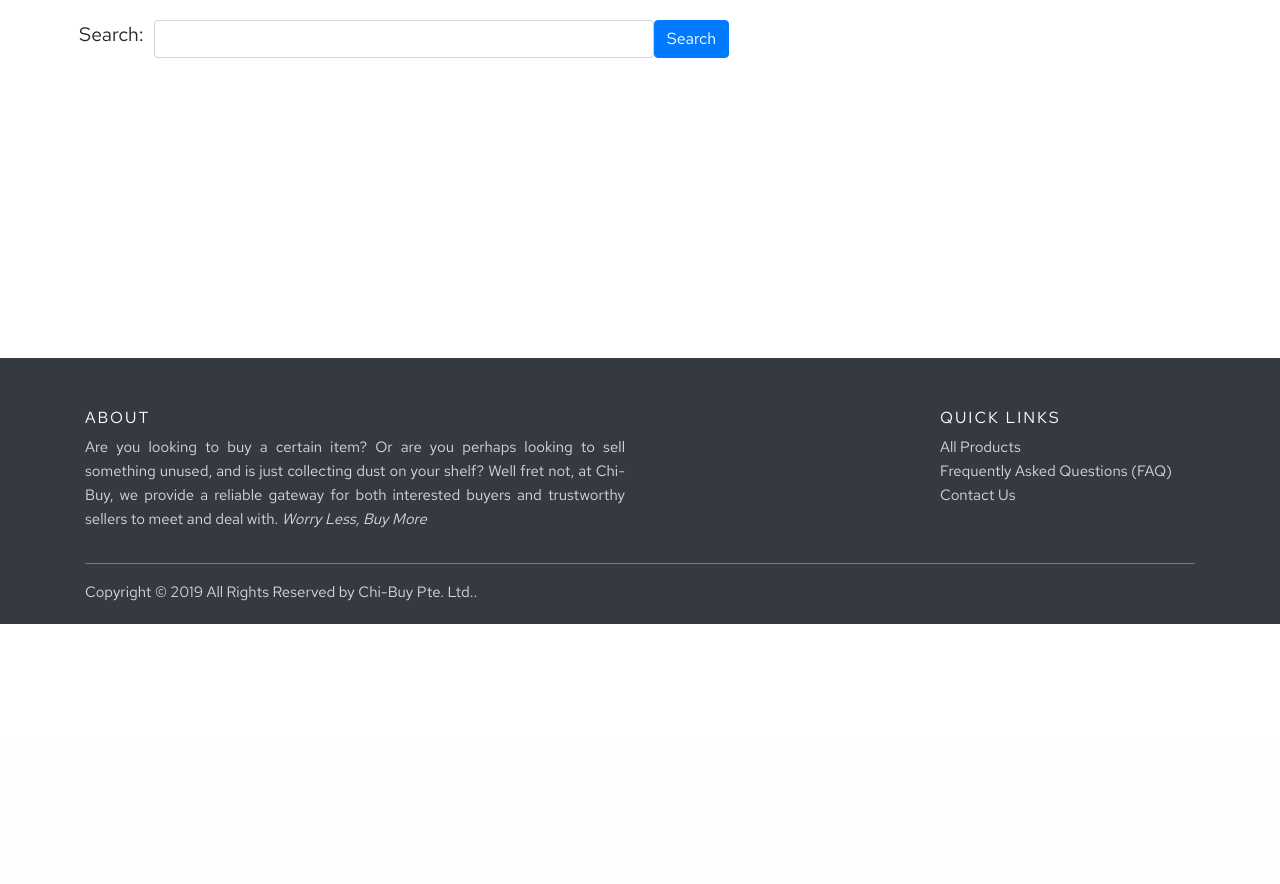
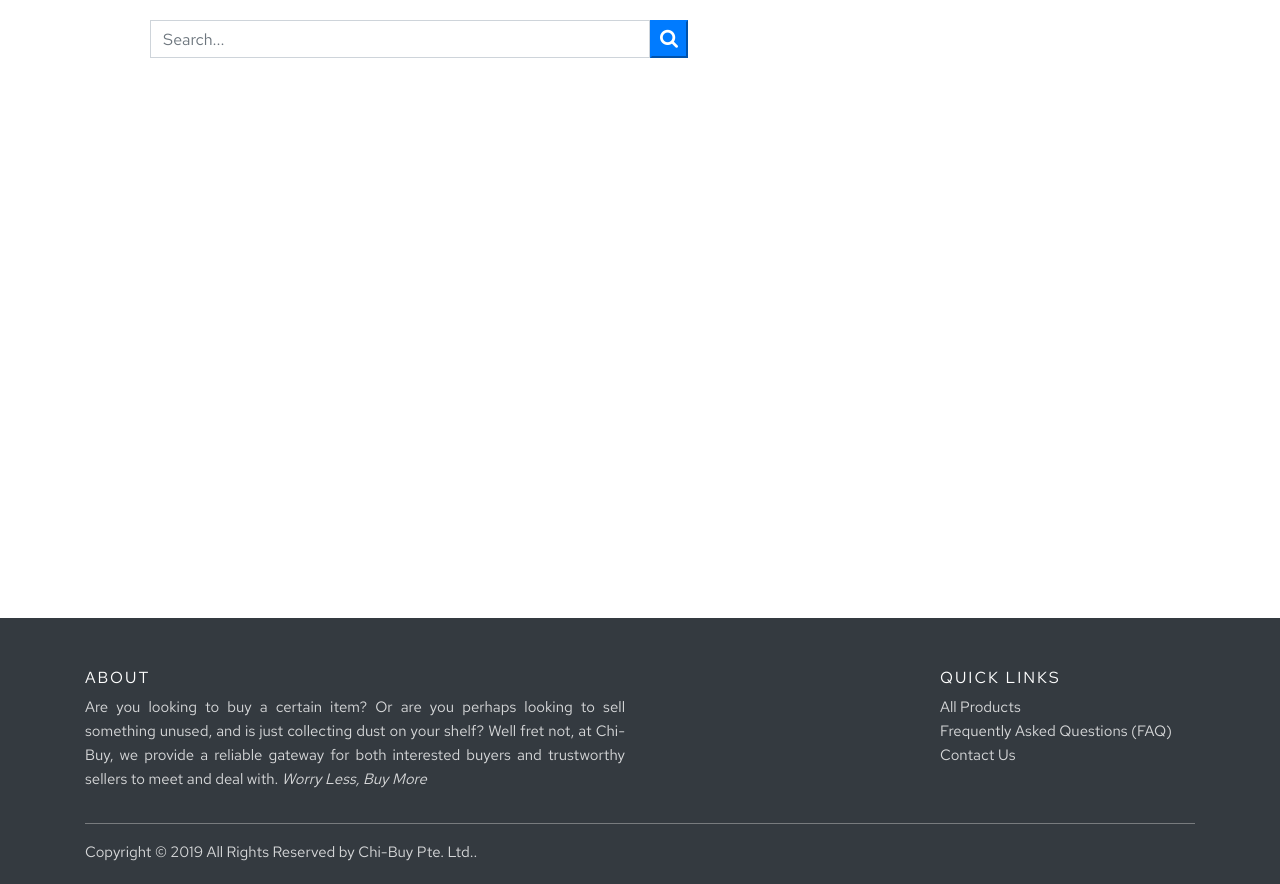
Before and after one commit to kentlow2002/IT1566, a Flask app: page /buyer/product in a window 1280 px wide. Shown: the part 62-946 px from the top of the page. Before the commit the page ends 686 px from the top, so only its background shows below. Run offline with Flask 2, Linux system fonts and the light colour scheme; some libraries are stand-ins or nearby versions.

Commit message:
changed some design elements

```diff
--- a/static/css/stylesheet.css
+++ b/static/css/stylesheet.css
@@ -57,31 +57,15 @@
   opacity: 0.5;
 }
 
-.circle {
-  z-index: -1000;
-  top:-500px;
-  right:-500px;
-  position: absolute;
-  background: #343a40 !important;
-  height: 100px;
-  width: 100px;
-  border-radius: 50%;
-  transition: all 0.5s ease-out;
-}
-.expand {
-  height: 2000px;
-  width: 2000px;
-}
-.rotate {
-  -webkit-animation: rotation 0.5s;
-}
-@-webkit-keyframes rotation {
-  from {
-    -webkit-transform: rotate(0deg);
-  }
-  to {
-    -webkit-transform: rotate(360deg);
-  }
+.topnav .search-container button {
+  float: right;
+  padding: 6px 10px;
+  margin-top: 8px;
+  margin-right: 16px;
+  background: #ddd;
+  font-size: 17px;
+  border: none;
+  cursor: pointer;
 }
 
 .content {
@@ -89,7 +73,6 @@
   width: 90%;
   margin: auto;
   margin-top: 20px;
-  margin-bottom: 300px;
 }
 
 textarea {
@@ -147,7 +130,6 @@ input {
 }
 
 #table table, #table table thead {
-   border: black 2px solid;
    margin: auto;
 }
 
--- a/templates/base.html
+++ b/templates/base.html
@@ -11,31 +11,19 @@
     <script src="https://cdnjs.cloudflare.com/ajax/libs/popper.js/1.14.7/umd/popper.min.js" integrity="sha384-UO2eT0CpHqdSJQ6hJty5KVphtPhzWj9WO1clHTMGa3JDZwrnQq4sF86dIHNDz0W1" crossorigin="anonymous"></script>
     <script src="https://stackpath.bootstrapcdn.com/bootstrap/4.3.1/js/bootstrap.min.js" integrity="sha384-JjSmVgyd0p3pXB1rRibZUAYoIIy6OrQ6VrjIEaFf/nJGzIxFDsf4x0xIM+B07jRM" crossorigin="anonymous"></script>
     <script type="text/javascript">
-    function mobile_icon() {
-      var icon, circle;
-      circle = document.getElementById('circle');
-      icon = document.getElementsByTagName('i')[0];
-      if (icon.className == "navbar-toggler-icon") {
-        icon.className = "fa fa-close rotate";
-        icon.style = "width:30px; height:30px; font-size:30px;";
-        setInterval(function(){
-          icon.classList.remove("rotate");
-        }, 800);
-      }
-      else if (icon.className == "fa fa-close") {
-        icon.className = "navbar-toggler-icon rotate";
-        icon.style = "width:30px; height:30px;";
-        setInterval(function(){
-          icon.classList.remove("rotate");
-        }, 800);
-      }
-      if (circle.className == "circle") {
-        circle.className = "circle expand";
-      }
-      else {
-        circle.className = "circle";
-      }
-    }
+
+    $(document).ready(function(){
+      $(".navbar-toggler").click(function(){
+        if ($(".navbar-collapse").hasClass("show") == false){
+          $("i").first().removeClass("navbar-toggler-icon");
+          $("i").first().addClass("fa fa-close").css({"width":"30px", "height":"30px", "font-size":"30px"});
+        }
+        else {
+          $("i").first().removeClass("fa fa-close");
+          $("i").first().addClass("navbar-toggler-icon").css({"width":"30px", "height":"30px"});
+        };
+      });
+    });
     </script>
     <title>{% block title %} {% endblock %}</title>
   </head>
--- a/templates/buyerProduct.html
+++ b/templates/buyerProduct.html
@@ -6,44 +6,54 @@
 {% block content %}
 {% from "includes/_formhelper.html" import render_field %}
 
+  <div class="container-fluid content">
     <div class="row">
       <div class="col-sm-8">
+        <div class="search-container">
           <form class="form" method="POST">
-        {{ form.query.label(style='float:left;font-size:1.1em;margin-right:10px;') }}
-        {{ form.query(class="form-control",style='max-width:500px;float:left;')|safe }}
+            {{ form.query(class="form-control",style='max-width:500px;float:left;border-radius:0;clear:left', placeholder="Search...")|safe }}
             {% if form.query.errors %}
             {% for error in form.query.errors %}
             <div class="text-danger">{{ error }}</div>
             {% endfor %}
             {% endif %}
-        <button type="submit" name="button" class="btn btn-primary">Search</button>
+            <button type="submit" name="button" class="fa fa-search btn-primary" style="width:38px;height:38px;float:left"></button>
           </form>
+        </div>
       </div>
     </div>
 
     {% for product in productsList %}
       <br>
+      <div class="row"">
+        <div class="col-sm-3" style="margin: auto;">
+          <img class="img-fluid" style="border: 1px solid black; height: 200px; width: 200px;" src= "{{ product.get_productPicture() }}" alt="">
+        </div>
+
+        <div class="col-sm-7">
+          <h3><b>{{ product.get_productName() }}</b></h3>
           <div class="row">
             <div class="col-sm-4">
-      <img class="img-fluid" style="border: 1px solid black; height: 250px; width: 250px" src= "{{ product.get_productPicture() }}" alt="">
+              <p>Price: ${{ "%.2f" % product.get_productPrice() }}</p>
             </div>
-
-    <div class="col-sm-6">
-      <h3><b>{{ product.get_productName() }}</b></h3>
-      <p>Price: ${{ product.get_productPrice() }}</p>
+            <div class="col-sm-5">
               {% if product.get_productCondition() == "N" %}
               <p>Product Condition: New</p>
               {% elif product.get_productCondition() == "U" %}
               <p>Product Condition: Used</p>
               {% endif %}
+            </div>
+            <div class="col-sm-3">
               <p>Quantity: {{ product.get_productQuantity() }}</p>
-      <p>Description: {{ product.get_productDescription() }}</p>
+            </div>
+          </div>
+          <p>Description: <span style="font-size:0.9em; color:gray;">{{ product.get_productDescription() }}</span></p>
         </div>
 
         <div class="col-sm-2" style="margin:auto">
-      <a href="/buyer/cart" class="btn button btn-primary" >Buy this product!</a>
+          <a href="/buyer/cart" class="btn button btn-primary">Add to Cart<i class="fa fa-shopping-cart" style="font-size:25px;"></i></a>
         </div>
       </div>
-
     {% endfor %}
+  </div>
 {% endblock %}
--- a/templates/includes/_footer.html
+++ b/templates/includes/_footer.html
@@ -4,6 +4,7 @@
     padding:45px 0 20px;
     font-size:15px;
     line-height:24px;
+    margin-top:70vh;
     color: rgba(255,255,255,.8);
   }
   .site-footer hr {
--- a/templates/includes/_navbar.html
+++ b/templates/includes/_navbar.html
@@ -1,8 +1,7 @@
 <nav class="navbar navbar-expand-lg sticky-top bg-dark navbar-dark">
   <a class="navbar-brand" href="/" title="Click here to go back to home page">X Store</a>
-  <button class="navbar-toggler navbar-toggler-right" type="button" data-toggle="collapse" data-target="#navbarSupportedContent" aria-controls="navbarSupportedContent" aria-expanded="false" aria-label="Toggle navigation" onclick="mobile_icon()">
+  <button class="navbar-toggler navbar-toggler-right" type="button" data-toggle="collapse" data-target="#navbarSupportedContent" aria-controls="navbarSupportedContent" aria-expanded="false" aria-label="Toggle navigation">
     <i class="navbar-toggler-icon" style="width:30px; height:30px;"></i>
-    <div id="circle" class="circle"></div>
   </button>
     <div class="collapse navbar-collapse justify-content-center" id="navbarSupportedContent">
       <div class="nav navbar-nav">
--- a/templates/includes/_navbarBuyer.html
+++ b/templates/includes/_navbarBuyer.html
@@ -1,9 +1,8 @@
 <nav class="navbar navbar-expand-lg sticky-top bg-dark navbar-dark">
   <a class="navbar-brand" href="/buyer/index" title="Click here to go back to home page">IMS</a>
 
-  <button class="navbar-toggler navbar-toggler-right" type="button" data-toggle="collapse" data-target="#navbarSupportedContent" aria-controls="navbarSupportedContent" aria-expanded="false" aria-label="Toggle navigation" onclick="mobile_icon()">
+  <button class="navbar-toggler navbar-toggler-right" type="button" data-toggle="collapse" data-target="#navbarSupportedContent" aria-controls="navbarSupportedContent" aria-expanded="false" aria-label="Toggle navigation">
     <i class="navbar-toggler-icon" style="width:30px; height:30px;"></i>
-    <div id="circle" class="circle"></div>
   </button>
 
   <div class="collapse navbar-collapse" id="navbarSupportedContent">
--- a/templates/includes/_navbarIndex.html
+++ b/templates/includes/_navbarIndex.html
@@ -2,9 +2,8 @@
 
   <a class="navbar-brand" href="/" title="Click here to go back to home page">X Store</a>
 
-  <button class="navbar-toggler navbar-toggler-right" type="button" data-toggle="collapse" data-target="#navbarSupportedContent" aria-controls="navbarSupportedContent" aria-expanded="false" aria-label="Toggle navigation" onclick="mobile_icon()">
+  <button class="navbar-toggler navbar-toggler-right" type="button" data-toggle="collapse" data-target="#navbarSupportedContent" aria-controls="navbarSupportedContent" aria-expanded="false" aria-label="Toggle navigation">
     <i class="navbar-toggler-icon" style="width:30px; height:30px;"></i>
-    <div id="circle" class="circle"></div>
   </button>
     <div class="collapse navbar-collapse justify-content-center" id="navbarSupportedContent">
       <div class="nav navbar-nav ml-auto">
--- a/templates/includes/_navbarSeller.html
+++ b/templates/includes/_navbarSeller.html
@@ -2,9 +2,8 @@
 
   <a class="navbar-brand" href="/seller/index" title="Click here to go back to home page">IMS</a>
 
-  <button class="navbar-toggler navbar-toggler-right" type="button" data-toggle="collapse" data-target="#navbarSupportedContent" aria-controls="navbarSupportedContent" aria-expanded="false" aria-label="Toggle navigation" onclick="mobile_icon()">
+  <button class="navbar-toggler navbar-toggler-right" type="button" data-toggle="collapse" data-target="#navbarSupportedContent" aria-controls="navbarSupportedContent" aria-expanded="false" aria-label="Toggle navigation">
     <i class="navbar-toggler-icon" style="width:30px; height:30px;"></i>
-    <div id="circle" class="circle"></div>
   </button>
 
   <div class="collapse navbar-collapse" id="navbarSupportedContent">
--- a/templates/includes/_navbarStaff.html
+++ b/templates/includes/_navbarStaff.html
@@ -3,9 +3,8 @@
   <a class="navbar-brand" href="/staff" title="Click here to go back to home page">IMS</a>
 
   <!-- button is for responsive in mobile -->
-  <button class="navbar-toggler navbar-toggler-right" type="button" data-toggle="collapse" data-target="#navbarSupportedContent" aria-controls="navbarSupportedContent" aria-expanded="false" aria-label="Toggle navigation" onclick="mobile_icon()">
+  <button class="navbar-toggler navbar-toggler-right" type="button" data-toggle="collapse" data-target="#navbarSupportedContent" aria-controls="navbarSupportedContent" aria-expanded="false" aria-label="Toggle navigation">
     <i class="navbar-toggler-icon" style="width:30px; height:30px;"></i>
-    <div id="circle" class="circle"></div>
   </button>
 
   <div class="collapse navbar-collapse" id="navbarSupportedContent">
--- a/templates/reportsDaily.html
+++ b/templates/reportsDaily.html
@@ -90,7 +90,7 @@
               <label for="year">Year</label>
               <input class="form-control" id="year" type="number" min="1990" value="">
             </div>
-            <button class="btn button btn-success" onclick="filter()">Filter</button>
+            <button class="btn btn-success" onclick="filter()">Filter</button>
           </div>
         </div>
 
@@ -111,8 +111,8 @@
               <tr>
                 <td id="date">{{ reports.get_reportDate() }}</td>
                 <td>{{ reports.get_itemSold() }}</td>
-                <td>{{ reports.get_revenue() }}</td>
-                <td>{{ reports.get_commission() }}</td>
+                <td>{{ "%.2f" % reports.get_revenue() }}</td>
+                <td>{{ "%.2f" % reports.get_commission() }}</td>
                 <td>
                   <form action="{{url_for('reportsDeleteDaily', id=reports.get_reportDate().replace('/', '-'))}}" method="POST">
                     <button class="btn button btn-danger"><strong><u>Delete</u></strong></button>
--- a/templates/reportsMonthly.html
+++ b/templates/reportsMonthly.html
@@ -85,7 +85,7 @@
               <label for="year">Year</label>
               <input class="form-control" id="year" type="number" min="1990" value="">
             </div>
-            <button class="btn button btn-success" onclick="filter()">Filter</button>
+            <button class="btn btn-success" onclick="filter()">Filter</button>
           </div>
         </div>
         <br>
@@ -105,8 +105,8 @@
               <tr>
                 <td id="date">{{ reports.get_reportDate() }}</td>
                 <td>{{ reports.get_itemSold() }}</td>
-                <td>{{ reports.get_revenue() }}</td>
-                <td>{{ reports.get_commission() }}</td>
+                <td>{{ "%.2f" % reports.get_revenue() }}</td>
+                <td>{{ "%.2f" % reports.get_commission() }}</td>
                 <td>
                   <form action="{{url_for('reportsDeleteMonthly', id=reports.get_reportDate().replace('/', '-'))}}" method="POST">
                     <button class="btn button btn-danger"><strong><u>Delete</u></strong></button>
--- a/templates/reportsYearly.html
+++ b/templates/reportsYearly.html
@@ -81,7 +81,7 @@
               <label for="year">Year</label>
               <input class="form-control" id="year" type="number" min="1990" value="">
             </div>
-            <button class="btn button btn-success" onclick="filter()">Filter</button>
+            <button class="btn btn-success" onclick="filter()">Filter</button>
           </div>
         </div>
         <br>
@@ -101,8 +101,8 @@
               <tr>
                 <td id="date">{{ reports.get_reportDate() }}</td>
                 <td>{{ reports.get_itemSold() }}</td>
-                <td>{{ reports.get_revenue() }}</td>
-                <td>{{ reports.get_commission() }}</td>
+                <td>{{ "%.2f" % reports.get_revenue() }}</td>
+                <td>{{ "%.2f" % reports.get_commission() }}</td>
                 <td>
                   <form action="{{url_for('reportsDeleteYearly', id=reports.get_reportDate())}}" method="POST">
                     <button class="btn button btn-danger"><strong><u>Delete</u></strong></button>
```
Lines whose indentation alone changed are shown as unchanged.
